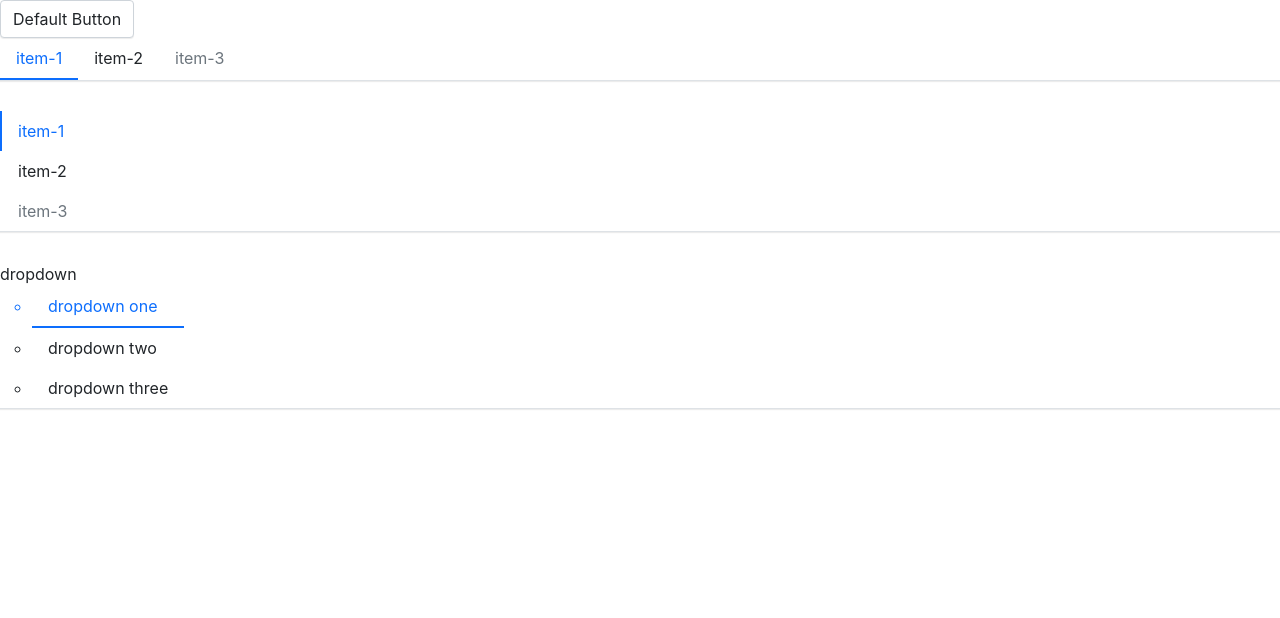
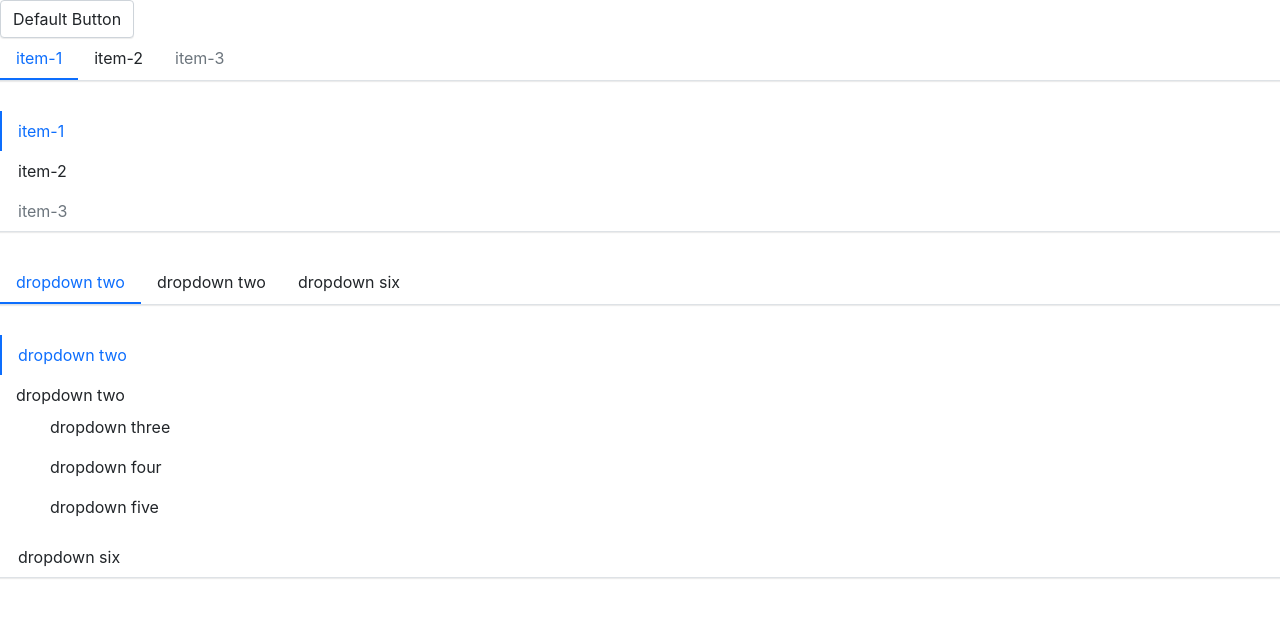
Before and after one commit to ui-puzzles/rect, a React (Create React App) app: page / in a window 1280 px wide. Shown: the top 618 px of the page. Built offline with nearby package versions, Linux system fonts and the light colour scheme.

Commit message:
feat: finish basic function of menu component

```diff
--- a/src/App.tsx
+++ b/src/App.tsx
@@ -4,6 +4,9 @@ import MenuItem from './components/Menu/menuItem';
 import SubMenu from './components/Menu/subMenu';
 
 function App() {
+  function handleSelect(index: string) {
+    alert(index)
+  }
   return (
     <section>
       <Button>Default Button</Button>
@@ -32,13 +35,43 @@ function App() {
         </MenuItem>
       </Menu>
 
-      <Menu>
-        <SubMenu title="dropdown">
+      <Menu onSelect={handleSelect}>
+        <MenuItem>dropdown two</MenuItem>
+        <SubMenu title="dropdown two">
+          <MenuItem>dropdown three</MenuItem>
+          <MenuItem>dropdown four</MenuItem>
+          <MenuItem>dropdown five</MenuItem>
+        </SubMenu>
+        <MenuItem>dropdown six</MenuItem>
+      </Menu>
+
+      <Menu mode="vertical" onSelect={handleSelect} defaultOpenSubMenus={['1']}>
+        <MenuItem>dropdown two</MenuItem>
+        <SubMenu title="dropdown two">
+          <MenuItem>dropdown three</MenuItem>
+          <MenuItem>dropdown four</MenuItem>
+          <MenuItem>dropdown five</MenuItem>
+        </SubMenu>
+        <MenuItem>dropdown six</MenuItem>
+      </Menu>
+
+      {/* <Menu mode="vertical">
+        <SubMenu title="dropdown one">
           <MenuItem>dropdown one</MenuItem>
           <MenuItem>dropdown two</MenuItem>
           <MenuItem>dropdown three</MenuItem>
         </SubMenu>
-      </Menu>
+        <SubMenu title="dropdown two">
+          <MenuItem>dropdown three</MenuItem>
+          <MenuItem>dropdown four</MenuItem>
+          <MenuItem>dropdown five</MenuItem>
+        </SubMenu>
+        <SubMenu title="dropdown three">
+          <MenuItem>dropdown six</MenuItem>
+          <MenuItem>dropdown seven</MenuItem>
+          <MenuItem>dropdown eight</MenuItem>
+        </SubMenu>
+      </Menu> */}
     </section>
   );
 }
--- a/src/components/Menu/_style.scss
+++ b/src/components/Menu/_style.scss
@@ -1,4 +1,4 @@
-$menu-cls-prefix: "puzzle-menu";
+$menu-prefix: "puzzle-menu";
 
 // menu
 $menu-border-width: $border-width !default;
@@ -18,7 +18,7 @@ $menu-item-disabled-color: $gray-600 !default;
 $submenu-box-shadow: 0 2px 4px 0 rgba(0, 0, 0, 0.12),
   0 0 6px 0 rgba(0, 0, 0, 0.04);
 
-.#{$menu-cls-prefix} {
+.#{$menu-prefix} {
   display: flex;
   flex-wrap: wrap;
   padding-left: 0;
@@ -27,10 +27,16 @@ $submenu-box-shadow: 0 2px 4px 0 rgba(0, 0, 0, 0.12),
   border-bottom: $menu-border-width solid $menu-border-color;
   box-shadow: $menu-box-shadow;
 
+  &-item,
+  &-sub {
+    padding: $menu-item-padding-y $menu-item-padding-x;
+    transition: $menu-transition;
+    border-bottom: $menu-item-active-border-width solid transparent;
+    cursor: pointer;
+  }
+
   &-item {
-    padding: $menu-item-padding-y $menu-item-padding-x;
-    cursor: pointer;
-    transition: $menu-transition;
+    white-space: nowrap;
 
     &:hover,
     &:focus {
@@ -51,10 +57,42 @@ $submenu-box-shadow: 0 2px 4px 0 rgba(0, 0, 0, 0.12),
     }
   }
 
-  &.#{$menu-cls-prefix}-v {
+  &-sub {
+    position: relative;
+    display: flex;
+    align-items: center;
+
+    &-title {
+      display: flex;
+      align-items: center;
+    }
+
+    &-item {
+      display: none;
+      position: absolute;
+      top: calc(100% + 8px);
+      left: 0;
+      padding-left: 0;
+      border: $menu-border-width solid $menu-border-color;
+      box-shadow: $submenu-box-shadow;
+      background: $white;
+      z-index: 100;
+      list-style: none;
+
+      > .#{$menu-prefix}-item {
+        border-bottom: $menu-item-active-border-width solid transparent;
+      }
+    }
+
+    &-display {
+      display: block;
+    }
+  }
+
+  &.#{$menu-prefix}-v {
     flex-direction: column;
 
-    .#{$menu-cls-prefix}-item {
+    .#{$menu-prefix}-item {
       border-left: $menu-item-active-border-width solid transparent;
       border-bottom: 0;
 
@@ -64,5 +102,20 @@ $submenu-box-shadow: 0 2px 4px 0 rgba(0, 0, 0, 0.12),
           $menu-item-active-color;
       }
     }
+
+    .#{$menu-prefix}-sub {
+      display: flex;
+      flex-direction: column;
+      align-items: flex-start;
+
+      &-item {
+        position: relative;
+        top: 0;
+        border: none;
+        box-shadow: none;
+        padding-left: $menu-item-padding-x;
+        z-index: 0;
+      }
+    }
   }
 }
--- a/src/components/Menu/menu.tsx
+++ b/src/components/Menu/menu.tsx
@@ -5,9 +5,10 @@ import { MenuItemProps, MENU_ITEM_DISPLAY_NAME } from './menuItem';
 import { SubMenuProps, SUB_MENU_DISPLAY_NAME } from './subMenu';
 
 type MenuMode = 'horizontal' | 'vertical';
-type SelectType = (selectedIndex: number) => void;
+type SelectType = (selectedIndex: string) => void;
 export interface MenuProps {
-  defaultIndex?: number;
+  defaultIndex?: string;
+  defaultOpenSubMenus?: string[];
   mode?: MenuMode;
   disabled?: boolean;
   className?: string;
@@ -15,19 +16,22 @@ export interface MenuProps {
   onSelect?: SelectType;
 }
 interface IMenuContext {
-  index: number;
+  index: string;
   onSelect?: SelectType;
+  mode?: MenuMode;
+  defaultOpenSubMenus?: string[];
 }
 
 const MENU_CLS_PREFIX = 'puzzle-menu';
 
 export const MenuContext = createContext<IMenuContext>({
-  index: 0,
+  index: '0',
 });
 
 const Menu: React.FC<MenuProps> = (props) => {
   const {
     defaultIndex,
+    defaultOpenSubMenus,
     mode,
     disabled,
     children,
@@ -41,7 +45,7 @@ const Menu: React.FC<MenuProps> = (props) => {
     [`${MENU_CLS_PREFIX}-disabled`]: disabled,
   }, className);
 
-  function handleClick(index: number) {
+  function handleClick(index: string) {
     setActiveIndex(index);
     if (typeof onSelect === 'function') {
       onSelect(index)
@@ -49,8 +53,10 @@ const Menu: React.FC<MenuProps> = (props) => {
   }
 
   const passedContext: IMenuContext = {
-    index: activeIndex ? activeIndex : 0,
+    index: activeIndex ? activeIndex : '0',
     onSelect: handleClick,
+    mode,
+    defaultOpenSubMenus,
   };
 
   const renderChildren = () => React.Children.map(children, (child, index) => {
@@ -59,7 +65,7 @@ const Menu: React.FC<MenuProps> = (props) => {
 
     if (displayName === MENU_ITEM_DISPLAY_NAME || displayName === SUB_MENU_DISPLAY_NAME) {
       return cloneElement(childElement, {
-        index
+        index: `${index}`
       });
     }
 
@@ -76,7 +82,8 @@ const Menu: React.FC<MenuProps> = (props) => {
 }
 
 Menu.defaultProps = {
-  defaultIndex: 0,
+  defaultIndex: '0',
+  defaultOpenSubMenus: [],
   mode: 'horizontal',
   disabled: false,
 }
--- a/src/components/Menu/menuItem.tsx
+++ b/src/components/Menu/menuItem.tsx
@@ -4,14 +4,14 @@ import classnames from 'classnames';
 import { MenuContext } from './menu';
 
 export interface MenuItemProps {
-  index?: number;
+  index?: string;
   disabled?: boolean;
   className?: string;
   style?: CSSProperties;
 }
 export const MENU_ITEM_DISPLAY_NAME = 'MenuItem';
 
-const MENU_ITEM_CLS_PREFIX = 'puzzle-menu-item';
+export const MENU_ITEM_CLS_PREFIX = 'puzzle-menu-item';
 
 const MenuItem: React.FC<MenuItemProps> = (props) => {
   const {
@@ -28,7 +28,7 @@ const MenuItem: React.FC<MenuItemProps> = (props) => {
   }, className);
 
   function handleClick() {
-    if (typeof context.onSelect === 'function' && !disabled && (typeof index === 'number')) {
+    if (typeof context.onSelect === 'function' && !disabled && (typeof index === 'string')) {
       context.onSelect(index);
     }
   }
--- a/src/components/Menu/subMenu.tsx
+++ b/src/components/Menu/subMenu.tsx
@@ -1,16 +1,16 @@
 
 
-import React, { FunctionComponentElement, useContext } from 'react';
+import React, { FunctionComponentElement, useContext, useState } from 'react';
 import classnames from 'classnames';
 
 import { MenuContext } from './menu';
 import { MenuItemProps, MENU_ITEM_DISPLAY_NAME } from './menuItem';
 
-const SUB_MENU_CLS_PREFIX = 'puzzle-sub-menu';
+const SUB_MENU_CLS_PREFIX = 'puzzle-menu-sub';
 
 export const SUB_MENU_DISPLAY_NAME = 'SubMenu';
 export interface SubMenuProps {
-  index?: number;
+  index?: string;
   title: string;
   className?: string;
   disabled?: boolean;
@@ -25,13 +25,41 @@ const SubMenu: React.FC<SubMenuProps> = (props) => {
     children
   } = props;
   const context = useContext(MenuContext);
+  const openedSubMenus = context.defaultOpenSubMenus as Array<string>;
+  const isOpened = (index && context.mode === 'vertical') ? openedSubMenus.includes(index) : false;
+  const [menuDisplay, setMenuDisplay] = useState(isOpened);
   const classes = classnames(`${SUB_MENU_CLS_PREFIX}`, {
     [`${SUB_MENU_CLS_PREFIX}-active`]: context.index === index,
     [`${SUB_MENU_CLS_PREFIX}-disabled`]: disabled,
-  }, className)
+  }, className);
+  let timer: any;
+
+  function handleClickMenu(e: React.MouseEvent) {
+    e.preventDefault();
+    setMenuDisplay(!menuDisplay);
+  }
+
+  function handleHoverMenu(e: React.MouseEvent, toggle: boolean) {
+    clearTimeout(timer);
+    e.preventDefault();
+    timer = setTimeout(() => {
+      setMenuDisplay(toggle);
+    }, 300);
+  }
+
+  const clickEvents = context.mode === 'vertical' ? {
+    onClick: handleClickMenu,
+  } : {};
+  const mouseEvents = context.mode === 'horizontal' ? {
+    onMouseEnter: (e: React.MouseEvent) => handleHoverMenu(e, true),
+    onMouseLeave: (e: React.MouseEvent) => handleHoverMenu(e, false),
+  } : {};
 
   const renderChildren = () => {
-    const childrenComponent = React.Children.map(children, (child, index) => {
+    const subMenuClasses = classnames(`${SUB_MENU_CLS_PREFIX}-item`, {
+      [`${SUB_MENU_CLS_PREFIX}-display`]: menuDisplay,
+    });
+    const childrenComponent = React.Children.map(children, (child, subIndex) => {
       const childrenElement = child as FunctionComponentElement<MenuItemProps>;
       const { displayName } = childrenElement.type;
 
@@ -41,20 +69,20 @@ const SubMenu: React.FC<SubMenuProps> = (props) => {
       }
 
       return React.cloneElement(childrenElement, {
-        index,
+        index: `${index}-${subIndex}`,
       });
     });
 
     return (
-      <ul className={`${SUB_MENU_CLS_PREFIX}-item`}>
+      <ul className={subMenuClasses}>
         {childrenComponent}
       </ul>
     );
   };
 
   return (
-    <li key={index} className={classes}>
-      <div className={`${SUB_MENU_CLS_PREFIX}-title`}>
+    <li key={index} className={classes} {...mouseEvents}>
+      <div className={`${SUB_MENU_CLS_PREFIX}-title`} {...clickEvents}>
         {title}
       </div>
       {renderChildren()}
@@ -65,7 +93,7 @@ const SubMenu: React.FC<SubMenuProps> = (props) => {
 SubMenu.displayName = SUB_MENU_DISPLAY_NAME;
 
 SubMenu.defaultProps = {
-  index: 0,
+  index: '0',
   disabled: false,
 };
 
--- a/src/styles/_variables.scss
+++ b/src/styles/_variables.scss
@@ -105,7 +105,6 @@ $headings-line-height: 1.2 !default;
 $headings-color: null !default;
 
 // Paragraphs
-
 $paragraph-margin-bottom: 1rem !default;
 
 // 字体其他部分 heading list hr 等等
```
